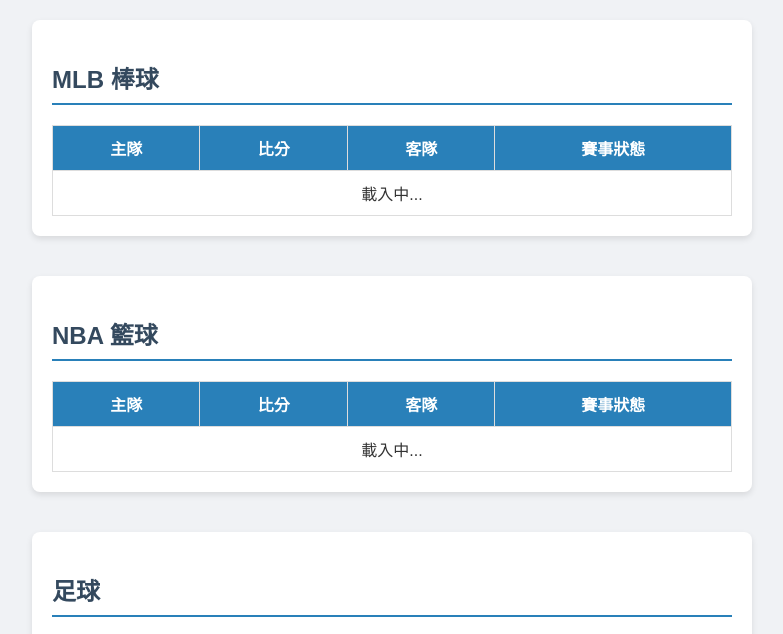
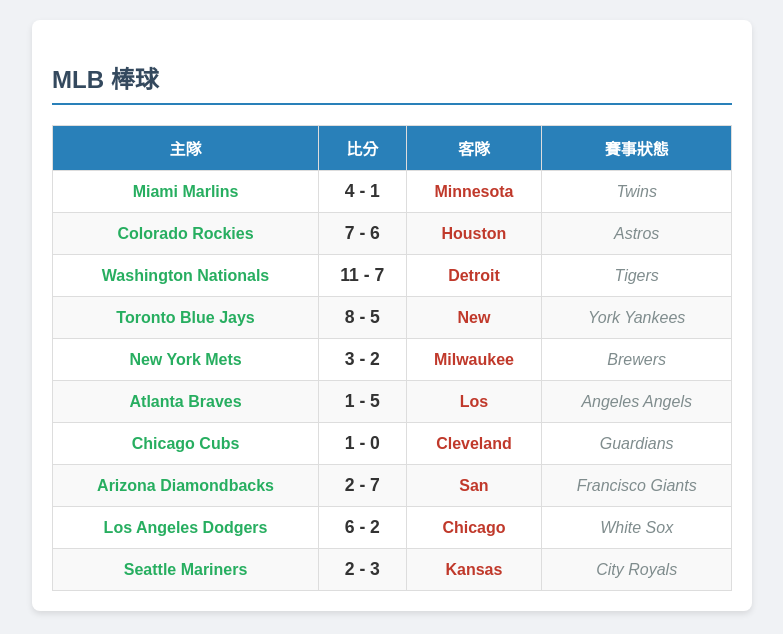
Before and after one commit to lou1009/mlb_scores, a website: page index.html in a window 1280 px wide. Shown: the part 137-771 px from the top of the page, without its empty margins (248-1031 px from the left). Drawn offline with Linux system fonts and the light colour scheme.

Commit message:
Update index.html

```diff
--- a/index.html
+++ b/index.html
@@ -108,20 +108,16 @@
 </section>
 
 <script>
-  async function loadScores() {
-    try {
-      const res = await fetch('score.txt');
-      if (!res.ok) throw new Error('無法讀取比分資料');
-      const text = await res.text();
+  async function fetchScores(filename) {
+    const res = await fetch(filename);
+    if (!res.ok) throw new Error(`無法讀取 ${filename}`);
+    return await res.text();
+  }
 
-      const mlbSection = text.match(/---MLB---([\s\S]*?)---/);
-      const nbaSection = text.match(/---NBA---([\s\S]*?)---/);
-      const soccerSection = text.match(/---Soccer---([\s\S]*)$/);
-
-      function parseGames(sectionText) {
-        if (!sectionText) return [];
-        return sectionText.trim().split('\n').filter(line => line.trim()).map(line => {
-          const m = line.match(/(.+?)\s+(\d+)\s*-\s*(\d+)\s+(.+?)\s+(.+)/);
+  function parseGames(text) {
+    return text.trim().split('\n').filter(line => line.trim()).map(line => {
+      // 範例： 主隊A 5 - 3 客隊B 進行中
+      const m = line.match(/^(.+?)\s+(\d+)\s*-\s*(\d+)\s+(.+?)\s+(.+)$/);
       if (!m) return null;
       return {
         home: m[1].trim(),
@@ -134,4 +130,42 @@
   }
 
   function renderTable(id, games) {
-        const tbody
+    const tbody = document.querySelector(`#${id} tbody`);
+    if (!games || games.length === 0) {
+      tbody.innerHTML = '<tr><td colspan="4">無比賽資料</td></tr>';
+      return;
+    }
+    tbody.innerHTML = games.map(g => `
+      <tr>
+        <td class="team-home">${g.home}</td>
+        <td class="score">${g.homeScore} - ${g.awayScore}</td>
+        <td class="team-away">${g.away}</td>
+        <td class="status">${g.status}</td>
+      </tr>
+    `).join('');
+  }
+
+  async function loadAllScores() {
+    try {
+      const [mlbText, nbaText, soccerText] = await Promise.all([
+        fetchScores('mlb_scores.txt'),
+        fetchScores('nba_scores.txt'),
+        fetchScores('soccer_scores.txt')
+      ]);
+      renderTable('mlb-table', parseGames(mlbText));
+      renderTable('nba-table', parseGames(nbaText));
+      renderTable('soccer-table', parseGames(soccerText));
+    } catch (e) {
+      console.error(e);
+      ['mlb-table', 'nba-table', 'soccer-table'].forEach(id => {
+        document.querySelector(`#${id} tbody`).innerHTML = `<tr><td colspan="4">讀取錯誤：${e.message}</td></tr>`;
+      });
+    }
+  }
+
+  loadAllScores();
+  setInterval(loadAllScores, 60000); // 每60秒更新一次
+</script>
+
+</body>
+</html>
```
Lines whose indentation alone changed are shown as unchanged.
